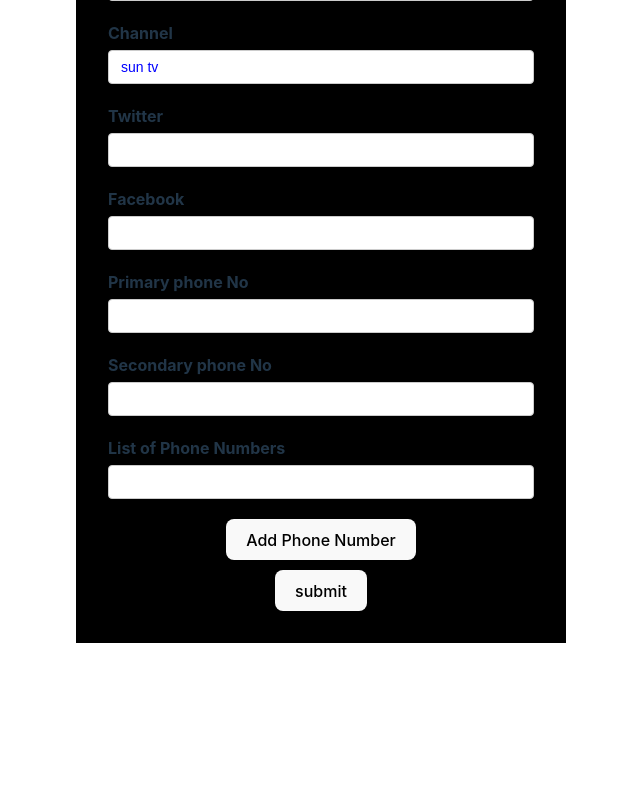
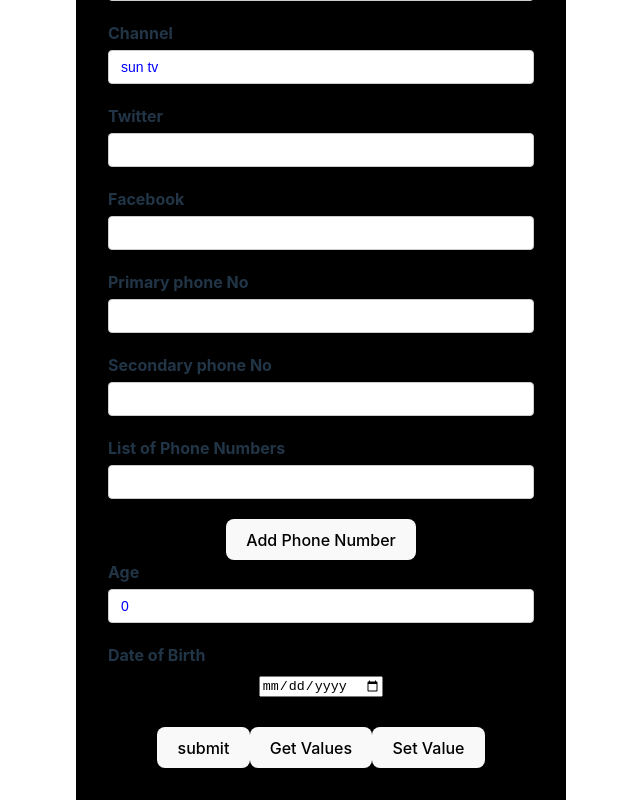
Before and after one commit to muthupandi26/react-hook-form, a React (Vite) app: page / in a window 1280 px wide. Shown: the part 302-1102 px from the top of the page, without its empty margins (319-959 px from the left). Before the commit the page ends 945 px from the top, so only its background shows below. Built offline with nearby package versions, Linux system fonts and the light colour scheme.

Commit message:
updated form

```diff
--- a/src/components/Form.tsx
+++ b/src/components/Form.tsx
@@ -16,6 +16,8 @@ type FormValues = {
   phNumbers: {
     number: String;
   }[];
+  age: number;
+  dob: Date;
 };
 
 const Form = () => {
@@ -30,9 +32,12 @@ const Form = () => {
       },
       phoneNumbers: ["", ""],
       phNumbers: [{ number: "" }],
+      age: 0,
+      dob: new Date(),
     },
   });
-  const { register, control, handleSubmit, formState } = form;
+  const { register, control, handleSubmit, formState, getValues, setValue } =
+    form;
   const { errors } = formState;
 
   const { fields, append, remove } = useFieldArray({
@@ -42,6 +47,18 @@ const Form = () => {
 
   const onSubmit = (data: FormValues) => {
     console.log("form values", data);
+  };
+
+  const handleGetValue = () => {
+    console.log(getValues(), "getValues");
+  };
+
+  const handleSetValue = () => {
+    setValue("username", "", {
+      shouldValidate: true,
+      shouldDirty: true,
+      shouldTouch: true,
+    });
   };
 
   renderCount++;
@@ -187,7 +204,45 @@ const Form = () => {
           </div>
         </div>
 
+        <div className="form-control">
+          <label htmlFor="age">Age</label>
+          <input
+            type="number"
+            id="age"
+            {...register("age", {
+              valueAsNumber: true,
+              required: {
+                value: true,
+                message: "Age is required",
+              },
+            })}
+          />
+          <p className="error">{errors.age?.message}</p>
+        </div>
+
+        <div className="form-control">
+          <label htmlFor="dob">Date of Birth</label>
+          <input
+            type="date"
+            id="dob"
+            {...register("dob", {
+              valueAsDate: true,
+              required: {
+                value: true,
+                message: "date of birth is required",
+              },
+            })}
+          />
+          <p className="error">{errors.dob?.message}</p>
+        </div>
+
         <button style={{ marginTop: "10px" }}>submit</button>
+        <button type="button" onClick={handleGetValue}>
+          Get Values
+        </button>
+        <button type="button" onClick={handleSetValue}>
+          Set Value
+        </button>
       </form>
       <DevTool control={control} />
     </div>
```
